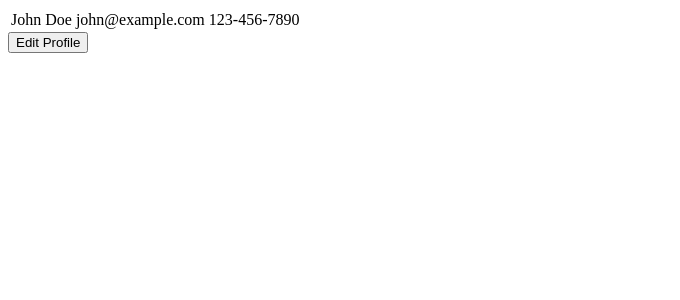
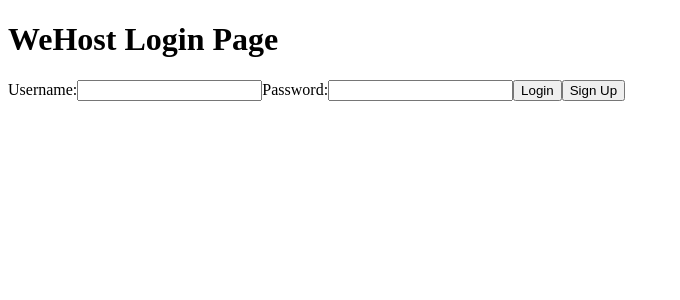
Before and after one commit to nk1102/Demo-Angular, an Angular app: page / in a window 1280 px wide. Shown: the top 300 px of the page, without its empty margins (0-680 px from the left). Built offline with nearby package versions, Linux system fonts and the light colour scheme.

Commit message:
New Template for code has been executed

```diff
--- a/src/app/components/home/home.component.html
+++ b/src/app/components/home/home.component.html
@@ -1,34 +1,35 @@
-<!-- home.component.html -->
+<div class="container">
+  <h1>WeHost Login Page</h1>
 
-<div *ngIf="!editing">
-    <table>
-      <tr>
-        <td id="td1">{{ name }}</td>
-        <td id="td2">{{ mail }}</td>
-        <td id="td3">{{ contact }}</td>
-      </tr>
-    </table>
+  <!-- Toggle between login and signup forms -->
+  <div *ngIf="showLogin; else signupForm">
+    <form>
+      <label for="userName">Username:</label>
+      <input type="text" id="userName" name="userName" />
 
-    <button type="submit" id="save" (click)="onEdit()" class="btn btn-primary">Edit Profile</button>
+      <label for="password">Password:</label>
+      <input type="password" id="password" name="password" />
+
+      <button>Login</button>
+      <button (click)="showLogin = false">Sign Up</button>
+    </form>
   </div>
+  <ng-template #signupForm>
+    <form>
+      <label for="emailId">Email:</label>
+      <input type="text" id="emailId" name="emailId" />
 
-  <div *ngIf="editing">
-    <table >
-      <td  id="td1">
-        <label for="name">Name</label>
-        <input type="text" id="name" name="name" [(ngModel)]="name" class="form-control">
-      </td>
+      <label for="contact">Contact:</label>
+      <input type="text" id="contact" name="contact" />
 
-      <td  id="td2">
-        <label for="mail">Mail Id</label>
-        <input type="email" id="mail" name="mail" [(ngModel)]="mail" class="form-control">
-      </td>
+      <label for="name">Name:</label>
+      <input type="text" id="name" name="name" />
 
-      <td  id="td3">
-        <label for="contact">Contact Number</label>
-        <input type="tel" id="contact" name="contact" [(ngModel)]="contact" class="form-control">
-      </td>
+      <label for="pass">Password:</label>
+      <input type="password" id="pass" name="pass" />
 
-      <button (click) = "onSave()" type="submit" id="edit" class="btn btn-primary">Save Profile</button>
-    </table>
-  </div>
+      <button>Sign Up</button>
+      <button (click)="showLogin = true">Back to Login</button>
+    </form>
+  </ng-template>
+</div>
--- a/src/app/components/home/home.component.ts
+++ b/src/app/components/home/home.component.ts
@@ -8,20 +8,5 @@
 })
 export class HomeComponent {
 
-
-  name: string = 'John Doe';
-  mail: string = 'john@example.com';
-  contact: string = '123-456-7890';
-  editing: boolean = false;
-
-  onEdit() {
-    this.editing = true;
-  };
-
-  onSave() {
-    this.editing = false;
-  };
-
-
-
+  showLogin: boolean = true;
 }
```
